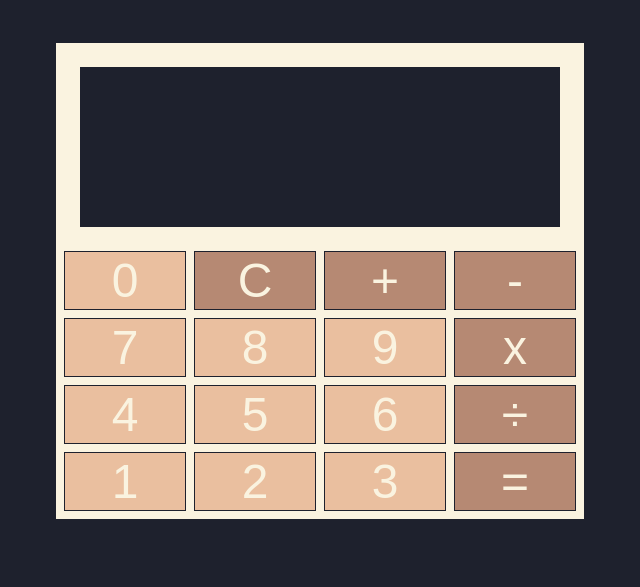
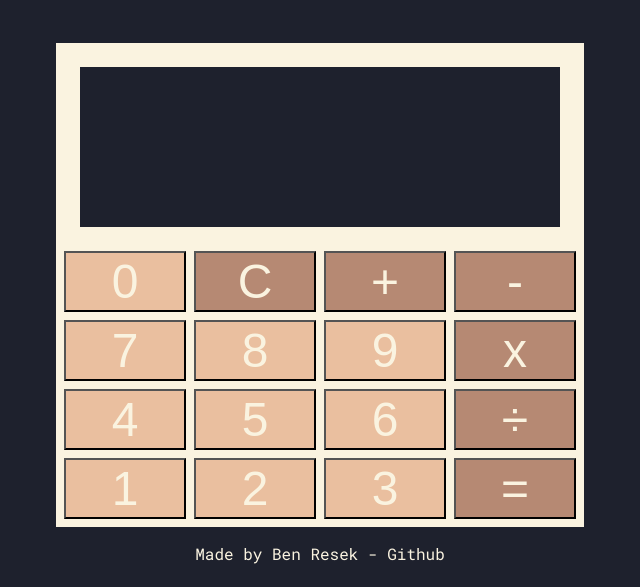
Before and after one commit to bresek/calculaator, a website: page index.html in a window 1280 px wide. Shown: the part 213-800 px from the top of the page, without its empty margins (320-960 px from the left). Drawn offline with Linux system fonts and the light colour scheme.

Commit message:
adjusted some css. added footer.

```diff
--- a/index.html
+++ b/index.html
@@ -45,6 +45,7 @@
 
 
   </div>
+  <footer>Made by Ben Resek - <a href="https://github.com/bresek/calculator">Github</a> </footer>
   <script src="index.js" charset="utf-8"></script>
 </body>
 
--- a/index.js
+++ b/index.js
@@ -43,8 +43,8 @@ function operate(operation,num1,num2){
   }
 }
 
-//display number clicks
 
+//initalize variables
 buttons = document.querySelectorAll('button')
 let inputs = []
 let operator = ''
@@ -53,14 +53,15 @@ let displayValue = ''
 buttons.forEach((button)=>{
   button.addEventListener("click", function(event){
     if (event.target.classList.contains('num')){
-
-       //need to change this to handle multidigit number
       displayValue += event.target.innerText
       display(displayValue)
 
     }else if (event.target.classList.contains('operator')){
       if (inputs.length === 0){
-        inputs.push(displayValue)
+        if (displayValue !== ''){
+          inputs.push(displayValue)
+        }
+
       }
       displayValue = ''
       operator = event.target.innerText
--- a/styles.css
+++ b/styles.css
@@ -29,7 +29,7 @@ body{
 
 }
 .key, .operator, .clear, .equals{
-  border: 1px solid #1e212d;
+  /* border: 1px solid #1e212d; */
 }
 .key{
   color: #faf3e0;
@@ -37,7 +37,7 @@ body{
   margin: 0;
   display: inline;
   background-color: #eabf9f;
-    font-size: 3rem;
+  font-size: 3rem;
 }
 .key:hover{
   background-color: #1e212d;
@@ -46,3 +46,15 @@ body{
 .operator, .clear, .equals{
   background-color:#b68973;
 }
+a{
+  color: inherit;
+  text-decoration: none;
+}
+a:hover{
+  color:#b68973;
+}
+
+footer{
+  padding-top: 1rem;
+  font-size: 1rem;
+}
```
